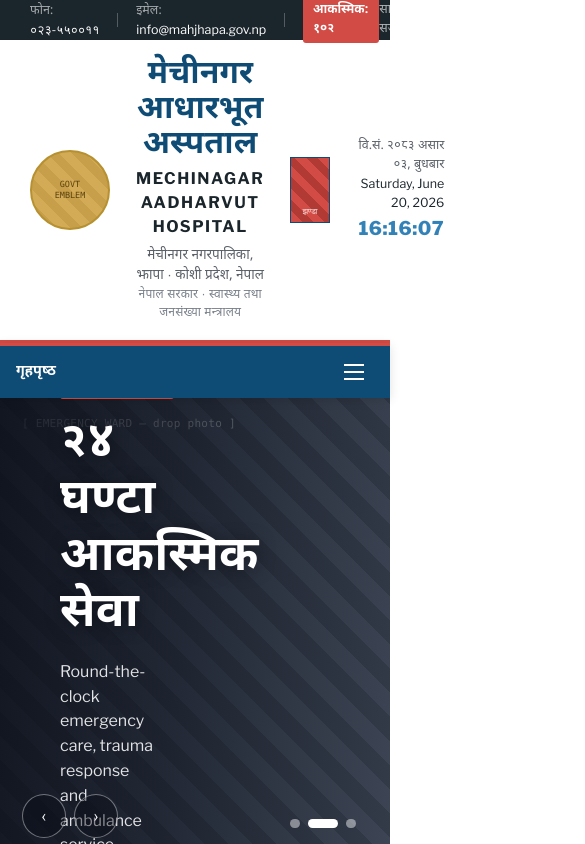
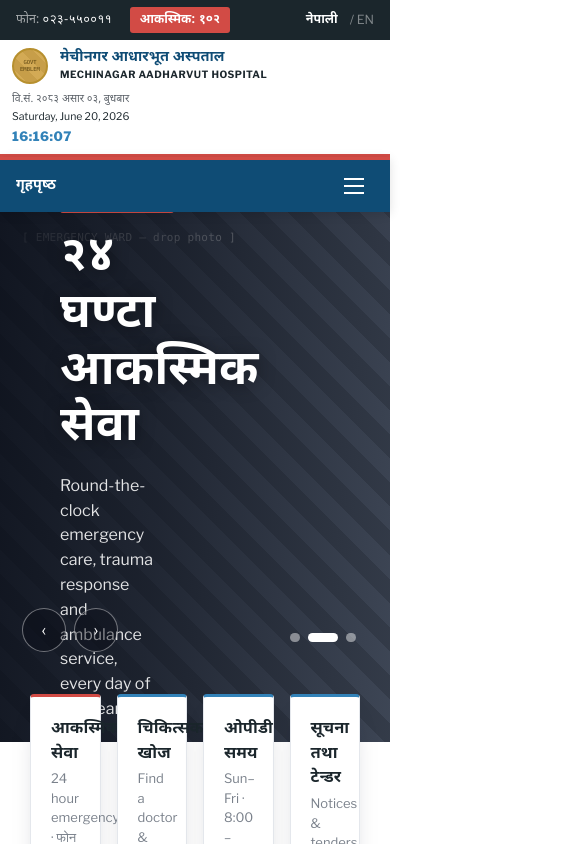
Before and after one commit to kree-mp/mechinagar-hospital, a Next.js app: page / in a window 390 px wide. Shown: the top 844 px of the page, 585 px wide, since content can reach past the window. Built offline with nearby package versions, Linux system fonts and the light colour scheme.

Commit message:
Make top bar and masthead responsive, compact on mobile

```diff
--- a/components/Masthead.tsx
+++ b/components/Masthead.tsx
@@ -7,8 +7,9 @@
   const [now, setNow] = useState<Date | null>(null);
 
   useEffect(() => {
-    setNow(new Date());
-    const id = setInterval(() => setNow(new Date()), 1000);
+    const tick = () => setNow(new Date());
+    const id = setInterval(tick, 1000);
+    queueMicrotask(tick);
     return () => clearInterval(id);
   }, []);
 
@@ -22,34 +23,34 @@
     }) ?? "";
 
   return (
-    <div className="mx-auto grid max-w-[1280px] grid-cols-[auto_1fr_auto] items-center gap-[26px] border-b-[3px] border-[#D24B45] px-[30px] py-[18px]">
-      <div className="flex h-20 w-20 items-center justify-center rounded-full border-2 border-[#b7902f] bg-[repeating-linear-gradient(45deg,#d3aa55_0_9px,#c79e49_9px_18px)] text-center font-mono text-[8.5px] leading-[1.25] text-[#5b4410]">
+    <div className="mx-auto grid max-w-[1280px] grid-cols-[auto_1fr] items-center gap-x-3 gap-y-2 border-b-[3px] border-[#D24B45] px-3 py-2 sm:gap-x-4 sm:gap-y-3 sm:px-6 sm:py-4 lg:grid-cols-[auto_1fr_auto] lg:gap-[26px] lg:px-[30px] lg:py-[18px]">
+      <div className="flex h-9 w-9 items-center justify-center rounded-full border-2 border-[#b7902f] bg-[repeating-linear-gradient(45deg,#d3aa55_0_9px,#c79e49_9px_18px)] text-center font-mono text-[5.5px] leading-[1.25] text-[#5b4410] sm:h-16 sm:w-16 sm:text-[7.5px] lg:h-20 lg:w-20 lg:text-[8.5px]">
         GOVT
         <br />
         EMBLEM
       </div>
-      <div className="text-center">
-        <div className="font-np text-[32px] font-extrabold leading-[1.1] text-[#0F4C75]">
+      <div className="text-left lg:text-center">
+        <div className="font-np text-[14.5px] font-extrabold leading-[1.1] text-[#0F4C75] sm:text-[24px] lg:text-[32px]">
           {hospital.nameNp}
         </div>
-        <div className="mt-[3px] text-[16px] font-bold tracking-[1.5px] text-[#1B262C]">
+        <div className="mt-[2px] text-[10px] font-bold tracking-[.5px] text-[#1B262C] sm:mt-[3px] sm:text-[14px] lg:text-[16px] lg:tracking-[1.5px]">
           {hospital.nameEn}
         </div>
-        <div className="font-np mt-[7px] text-[13.5px] text-[#5b6168]">
+        <div className="font-np mt-[7px] hidden text-[13.5px] text-[#5b6168] sm:block">
           {hospital.municipalityNp}
         </div>
-        <div className="font-np text-[12px] tracking-[.2px] text-[#7a818b]">
+        <div className="font-np hidden text-[12px] tracking-[.2px] text-[#7a818b] sm:block">
           {hospital.ministryNp}
         </div>
       </div>
-      <div className="flex items-center gap-3.5">
-        <div className="flex h-[66px] w-[54px] items-end justify-center border border-[#0F4C75] bg-[repeating-linear-gradient(45deg,#D24B45_0_8px,#B23A35_8px_16px)] pb-1 font-mono text-[8px] text-white/85">
+      <div className="col-span-2 flex items-center gap-3.5 lg:col-span-1">
+        <div className="hidden h-[50px] w-[42px] items-end justify-center border border-[#0F4C75] bg-[repeating-linear-gradient(45deg,#D24B45_0_8px,#B23A35_8px_16px)] pb-1 font-mono text-[7px] text-white/85 sm:flex lg:h-[66px] lg:w-[54px] lg:text-[8px]">
           झण्डा
         </div>
-        <div className="text-right">
-          <div className="font-np text-[12.5px] text-[#5b6168]">{hospital.bsDate}</div>
-          <div className="mt-px text-[12.5px] text-[#1B262C]">{adDate}</div>
-          <div className="mt-0.5 text-[19px] font-extrabold tracking-[.5px] tabular-nums text-[#3282B8]">
+        <div className="text-left">
+          <div className="font-np text-[10.5px] text-[#5b6168] sm:text-[12.5px]">{hospital.bsDate}</div>
+          <div className="mt-px text-[10.5px] text-[#1B262C] sm:text-[12.5px]">{adDate}</div>
+          <div className="mt-0.5 text-[13px] font-extrabold tracking-[.5px] tabular-nums text-[#3282B8] sm:text-[19px]">
             {time}
           </div>
         </div>
--- a/components/TopBar.tsx
+++ b/components/TopBar.tsx
@@ -9,23 +9,23 @@
 
 export default function TopBar() {
   return (
-    <div className="flex h-10 items-center justify-between bg-[#1B262C] px-[30px] text-[12.5px] text-white">
+    <div className="flex h-auto min-h-10 flex-wrap items-center justify-between gap-y-1.5 bg-[#1B262C] px-4 py-1.5 text-[12.5px] text-white sm:px-6 lg:h-10 lg:flex-nowrap lg:py-0 lg:px-[30px]">
       <div className="flex items-center gap-[18px]">
         <span>
           <span className="font-np opacity-60">फोन:</span> {hospital.phone}
         </span>
-        <span className="h-3.5 w-px bg-white/25" />
-        <span>
+        <span className="hidden h-3.5 w-px bg-white/25 sm:block" />
+        <span className="hidden sm:inline">
           <span className="font-np opacity-60">इमेल:</span> {hospital.email}
         </span>
-        <span className="h-3.5 w-px bg-white/25" />
+        <span className="hidden h-3.5 w-px bg-white/25 sm:block" />
         <span className="font-np rounded-[3px] bg-[#D24B45] px-2.5 py-1 font-semibold">
           आकस्मिक: {hospital.emergencyShort}
         </span>
       </div>
       <div className="flex items-center gap-3">
-        <span className="font-np opacity-65">सामाजिक सञ्जाल</span>
-        <div className="flex gap-1.5">
+        <span className="font-np hidden opacity-65 md:inline">सामाजिक सञ्जाल</span>
+        <div className="hidden gap-1.5 md:flex">
           {socialLinks.map((s) => (
             <a
               key={s.label}
@@ -36,7 +36,7 @@
             </a>
           ))}
         </div>
-        <span className="h-3.5 w-px bg-white/25" />
+        <span className="hidden h-3.5 w-px bg-white/25 md:block" />
         <span className="font-np font-semibold">नेपाली</span>
         <span className="opacity-45">/ EN</span>
       </div>
```
